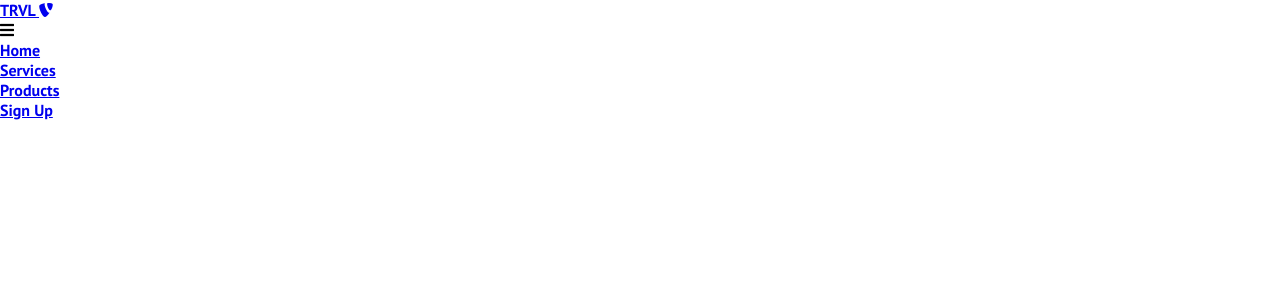
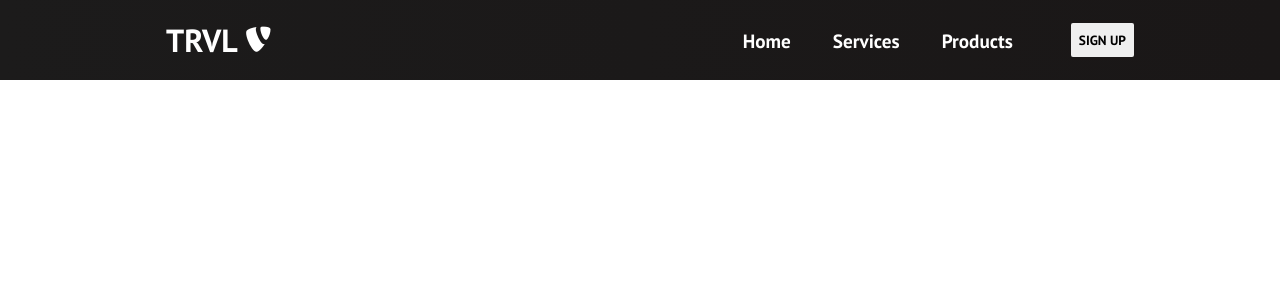
Before and after one commit to g-priime/react-website-trvl, a React (Create React App) app: page / in a window 1280 px wide. Shown: the top 300 px of the page. Built offline with nearby package versions, Linux system fonts and the light colour scheme.

Commit message:
Update Navbar.js

```diff
--- a/src/components/Navbar.js
+++ b/src/components/Navbar.js
@@ -1,11 +1,24 @@
 import React, { useState } from 'react'
 import { Link } from 'react-router-dom'
+import './Navbar.css'
+import { Button } from './Button'
 
 function Navbar() {
     const [click, setClick] = useState(false);
+    const [button, setButton] = useState(true)
 
     const handleClick = () => setClick(!click);
     const closeMobileMenu = () => setClick(false);
+
+    const showButton = () => {
+        if(window.innerWidth <= 960) {
+            setButton(false)
+        } else {
+            setButton(true)
+        }
+    }
+
+    window.addEventListener('resize', showButton)
 
     return (
         <>
@@ -39,6 +52,7 @@
                          </Link>
                         </li>
                     </ul>
+                    {button && <Button buttonStyle='btn--outline'>SIGN UP</Button>}
                 </div>
             </nav>
         </>
```
